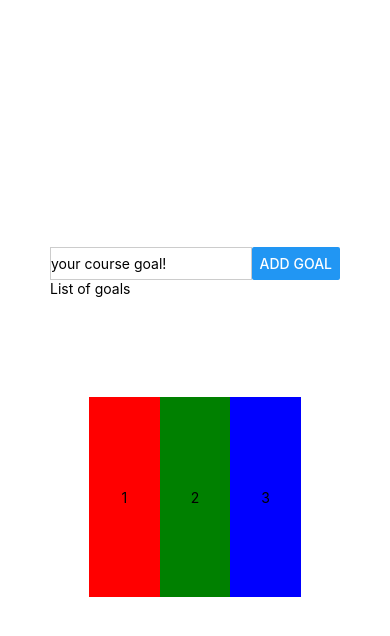
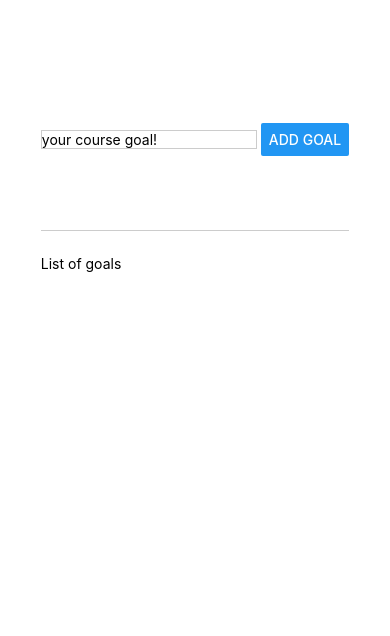
Before and after one commit to stan-dot/react-native-playground, a React Native app in the folder my-app/: screen / in a window 390 px wide. Shown: the top 636 px of the page. Built offline with nearby package versions, Linux system fonts and the light colour scheme.

Commit message:
more layout

```diff
--- a/my-app/App.tsx
+++ b/my-app/App.tsx
@@ -18,7 +18,7 @@
       <Button title="Tap me" /> */}
       {/* <Text>Open up App.tsx to start working on your app!</Text> */}
       {/* <StatusBar style="auto" /> */}
-      <ThreeBoxes />
+      {/* <ThreeBoxes /> */}
     </View>
   );
 }
--- a/my-app/components/Todopanel.tsx
+++ b/my-app/components/Todopanel.tsx
@@ -9,7 +9,7 @@
       <TextInput placeholder="your course goal!" style={styles.textInput} />
       <Button title="Add goal" />
     </View>
-    <View>
+    <View style={styles.goalsContainer}>
       <Text>
         List of goals
       </Text>
@@ -18,19 +18,29 @@
 }
 
 const styles = StyleSheet.create({
+  appContainer: {
+    padding: 50,
+    paddingHorizontal: 16,
+    flex: 1
+  },
 
-  appContainer: {
-    padding: 50
-
-  },
   inputContainer: {
     flex: 1,
     flexDirection: 'row',
-    justifyContent: 'space-between'
+    justifyContent: 'space-between',
+    alignItems: 'center',
+    marginBottom: 24,
+    borderBottomWidth: 1,
+    borderBottomColor: '#cccccc'
   },
+
   textInput: {
     borderWidth: 1,
     borderColor: '#cccccc',
-    width: '80%'
+    width: '70%'
+  },
+
+  goalsContainer: {
+    flex: 3
   }
 })
```
